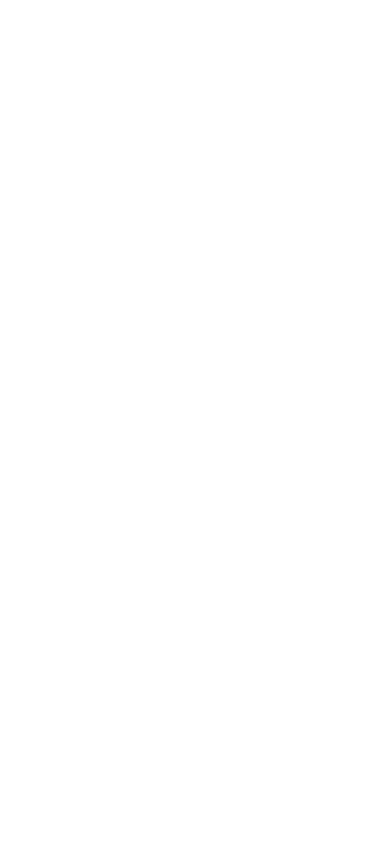
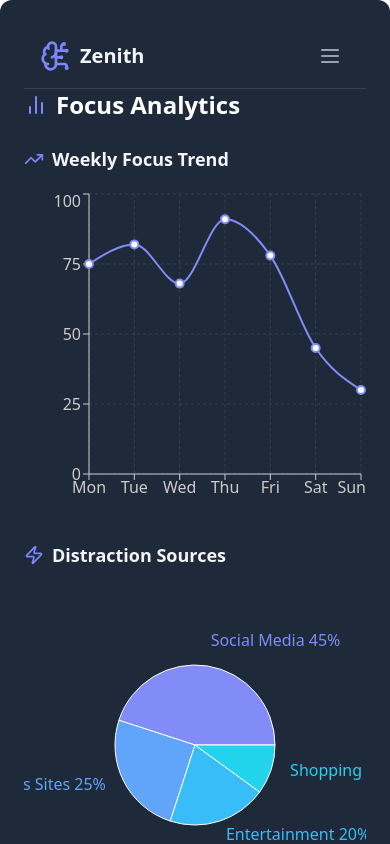
Before and after one commit to priyanshumaitra/Hocus-Focus, a React (Vite) app in the folder frontend/: page /analytics in a window 390 px wide. Before the commit this address had no page. Shown: the top 844 px of the page. Built offline with nearby package versions, Linux system fonts and the light colour scheme.

Commit message:
feat: analytics page added and menu bar added in case of responsive navbar

```diff
--- a/frontend/src/navbar/Nav.jsx
+++ b/frontend/src/navbar/Nav.jsx
@@ -1,15 +1,17 @@
 import { motion } from 'framer-motion';
-import { BrainCircuit, Eye, EyeOff, Zap } from 'lucide-react';
+import { BrainCircuit, Eye, EyeOff, Menu, X } from 'lucide-react';
 import { NavLink } from 'react-router-dom';
+import { useState } from 'react';
 
 export default function Navbar({ isTracking, setIsTracking }) {
+  const [mobileMenuOpen, setMobileMenuOpen] = useState(false);
   const navItems = [
     { name: 'Dashboard', path: '/' },
     { name: 'Analytics', path: '/analytics' },
     { name: 'Focus Sessions', path: '/sessions' },
     { name: 'Blocked Sites', path: '/block' },
     { name: 'Settings', path: '/settings' },
-    {name: 'SignUp', path: '/signup'},
+    { name: 'SignUp', path: '/signup' },
   ];
 
   return (
@@ -25,6 +27,7 @@
             <a href='/' className="ml-2 text-xl font-bold">Zenith</a>
           </motion.div>
 
+          {/* Desktop Navigation */}
           <div className="hidden md:flex space-x-4">
             {navItems.map((item) => (
               <NavLink
@@ -43,11 +46,12 @@
             ))}
           </div>
 
+          <div className="flex items-center gap-2">
             <motion.button
               whileHover={{ scale: 1.05 }}
               whileTap={{ scale: 0.95 }}
               onClick={() => setIsTracking(!isTracking)}
-            className={`px-4 py-2 rounded-md flex items-center ${
+              className={`hidden sm:flex px-4 py-2 rounded-md items-center ${
                 isTracking ? 'bg-green-600 hover:bg-green-700' : 'bg-red-600 hover:bg-red-700'
               }`}
             >
@@ -63,8 +67,71 @@
                 </>
               )}
             </motion.button>
+
+            {/* Mobile menu button */}
+            <button
+              onClick={() => setMobileMenuOpen(!mobileMenuOpen)}
+              className="md:hidden p-2 rounded-md text-gray-400 hover:text-white hover:bg-gray-700 focus:outline-none"
+            >
+              {mobileMenuOpen ? (
+                <X className="h-6 w-6" />
+              ) : (
+                <Menu className="h-6 w-6" />
+              )}
+            </button>
           </div>
         </div>
+      </div>
+
+      {/* Mobile Navigation */}
+      {mobileMenuOpen && (
+        <motion.div
+          initial={{ opacity: 0, y: -20 }}
+          animate={{ opacity: 1, y: 0 }}
+          exit={{ opacity: 0, y: -20 }}
+          className="md:hidden bg-gray-800"
+        >
+          <div className="px-2 pt-2 pb-3 space-y-1 sm:px-3">
+            {navItems.map((item) => (
+              <NavLink
+                key={item.path}
+                to={item.path}
+                onClick={() => setMobileMenuOpen(false)}
+                className={({ isActive }) =>
+                  `block px-3 py-2 rounded-md text-base font-medium ${
+                    isActive
+                      ? 'bg-gray-900 text-white'
+                      : 'text-gray-300 hover:bg-gray-700 hover:text-white'
+                  }`
+                }
+              >
+                {item.name}
+              </NavLink>
+            ))}
+            <button
+              onClick={() => {
+                setIsTracking(!isTracking);
+                setMobileMenuOpen(false);
+              }}
+              className={`w-full flex justify-start px-3 py-2 rounded-md text-base font-medium ${
+                isTracking ? 'bg-green-600 hover:bg-green-700' : 'bg-red-600 hover:bg-red-700'
+              }`}
+            >
+              {isTracking ? (
+                <>
+                  <Eye className="h-4 w-4 mr-2" />
+                  Tracking Active
+                </>
+              ) : (
+                <>
+                  <EyeOff className="h-4 w-4 mr-2" />
+                  Start Tracking
+                </>
+              )}
+            </button>
+          </div>
+        </motion.div>
+      )}
     </nav>
   );
 }
--- /dev/null
+++ b/frontend/src/pages/Analytics.jsx
@@ -0,0 +1,156 @@
+import { LineChart, Line, BarChart, Bar, PieChart, Pie, Cell, XAxis, YAxis, CartesianGrid, Tooltip, ResponsiveContainer } from 'recharts';
+import { BarChart2, Clock, TrendingUp, Zap } from 'lucide-react';
+import Navbar from '../navbar/Nav';
+
+const focusData = [
+  { name: 'Mon', focus: 75 },
+  { name: 'Tue', focus: 82 },
+  { name: 'Wed', focus: 68 },
+  { name: 'Thu', focus: 91 },
+  { name: 'Fri', focus: 78 },
+  { name: 'Sat', focus: 45 },
+  { name: 'Sun', focus: 30 },
+];
+
+const distractionData = [
+  { name: 'Social Media', value: 45 },
+  { name: 'News Sites', value: 25 },
+  { name: 'Entertainment', value: 20 },
+  { name: 'Shopping', value: 10 },
+];
+
+const COLORS = ['#818cf8', '#60a5fa', '#38bdf8', '#22d3ee'];
+
+const timeOfDayData = [
+  { name: 'Morning', focus: 85 },
+  { name: 'Afternoon', focus: 72 },
+  { name: 'Evening', focus: 64 },
+  { name: 'Night', focus: 58 },
+];
+
+
+
+export default function Analytics() {
+  return (
+    <div className="space-y-8 text-gray-100">
+
+      <div className="bg-gray-800 rounded-xl p-6 shadow-lg">
+      <Navbar/>
+        <h2 className="text-2xl font-bold mb-6 flex items-center text-white">
+          <BarChart2 className="h-6 w-6 mr-2 text-indigo-400" />
+          Focus Analytics
+        </h2>
+
+        <div className="grid grid-cols-1 lg:grid-cols-2 gap-8 mb-8">
+          <div>
+            <h3 className="text-lg font-semibold mb-4 flex items-center text-gray-100">
+              <TrendingUp className="h-5 w-5 mr-2 text-indigo-400" />
+              Weekly Focus Trend
+            </h3>
+            <div className="h-80">
+              <ResponsiveContainer width="100%" height="100%">
+                <LineChart data={focusData}>
+                  <CartesianGrid strokeDasharray="3 3" stroke="#374151" />
+                  <XAxis dataKey="name" stroke="#ccc" />
+                  <YAxis domain={[0, 100]} stroke="#ccc" />
+                  <Tooltip
+                    contentStyle={{ backgroundColor: '#1f2937', borderColor: '#374151', color: '#fff' }}
+                  />
+                  <Line
+                    type="monotone"
+                    dataKey="focus"
+                    stroke="#818cf8"
+                    strokeWidth={2}
+                    dot={{ r: 4 }}
+                    activeDot={{ r: 6 }}
+                  />
+                </LineChart>
+              </ResponsiveContainer>
+            </div>
+          </div>
+
+          <div>
+            <h3 className="text-lg font-semibold mb-4 flex items-center text-gray-100">
+              <Zap className="h-5 w-5 mr-2 text-indigo-400" />
+              Distraction Sources
+            </h3>
+            <div className="h-80">
+              <ResponsiveContainer width="100%" height="100%">
+                <PieChart>
+                  <Pie
+                    data={distractionData}
+                    cx="50%"
+                    cy="50%"
+                    labelLine={false}
+                    outerRadius={80}
+                    fill="#8884d8"
+                    dataKey="value"
+                    label={({ name, percent }) => `${name} ${(percent * 100).toFixed(0)}%`}
+                  >
+                    {distractionData.map((entry, index) => (
+                      <Cell key={`cell-${index}`} fill={COLORS[index % COLORS.length]} />
+                    ))}
+                  </Pie>
+                  <Tooltip
+                    contentStyle={{ backgroundColor: '#1f2937', borderColor: '#374151', color: '#fff' }}
+                  />
+                </PieChart>
+              </ResponsiveContainer>
+            </div>
+          </div>
+        </div>
+
+        <div className="grid grid-cols-1 lg:grid-cols-2 gap-8">
+          <div>
+            <h3 className="text-lg font-semibold mb-4 flex items-center text-gray-100">
+              <Clock className="h-5 w-5 mr-2 text-indigo-400" />
+              Focus by Time of Day
+            </h3>
+            <div className="h-80">
+              <ResponsiveContainer width="100%" height="100%">
+                <BarChart data={timeOfDayData}>
+                  <CartesianGrid strokeDasharray="3 3" stroke="#374151" />
+                  <XAxis dataKey="name" stroke="#ccc" />
+                  <YAxis domain={[0, 100]} stroke="#ccc" />
+                  <Tooltip
+                    contentStyle={{ backgroundColor: '#1f2937', borderColor: '#374151', color: '#fff' }}
+                  />
+                  <Bar
+                    dataKey="focus"
+                    fill="#818cf8"
+                    radius={[4, 4, 0, 0]}
+                    animationDuration={1500}
+                  />
+                </BarChart>
+              </ResponsiveContainer>
+            </div>
+          </div>
+
+          <div>
+            <h3 className="text-lg font-semibold mb-4 text-gray-100">Focus Metrics</h3>
+            <div className="grid grid-cols-2 gap-4">
+              {[
+                { name: 'Avg Focus Score', value: '78%', change: '+5%' },
+                { name: 'Longest Session', value: '3h 22m', change: '+18m' },
+                { name: 'Distractions Blocked', value: '24', change: '-3' },
+                { name: 'Productivity', value: '82%', change: '+7%' },
+              ].map((metric, index) => (
+                <div key={index} className="bg-gray-700 p-4 rounded-lg">
+                  <p className="text-gray-200 text-sm">{metric.name}</p>
+                  <div className="flex items-end mt-2">
+                    <p className="text-2xl font-bold text-white">{metric.value}</p>
+                    <p className={`ml-2 text-sm ${
+                      metric.change.startsWith('+') ? 'text-green-400' : 'text-red-400'
+                    }`}>
+                      {metric.change}
+                    </p>
+                  </div>
+                </div>
+              ))}
+            </div>
+          </div>
+        </div>
+      </div>
+    </div>
+  );
+}
--- a/frontend/src/routes/AppRoutes.jsx
+++ b/frontend/src/routes/AppRoutes.jsx
@@ -1,7 +1,7 @@
 import React from 'react'
 import { Route, BrowserRouter , Routes} from 'react-router-dom'
 import Home from '../pages/Home.jsx'
-// import Analytics from '../pages/Analytics.jsx'
+import Analytics from '../pages/Analytics.jsx'
 // import Settings from '../pages/Settings.jsx'
 // import BlockedSitesPage from '../pages/BlockSites.jsx'
 // import Sessions from '../pages/Sessions.jsx'
@@ -14,8 +14,8 @@
     <BrowserRouter>
         <Routes>
             <Route path="/" element={<Home/>} />
-            {/* <Route path="/analytics" element={<Analytics/>} />
-            <Route path="/settings" element={<Settings/>} />
+            <Route path="/analytics" element={<Analytics/>} />
+            {/* <Route path="/settings" element={<Settings/>} />
             <Route path="/block" element={<BlockedSitesPage/>} />
             <Route path="/sessions" element={<Sessions/>} />
             <Route path="/signup" element={<SignUp/>} />
```
Lines whose indentation alone changed are shown as unchanged.
